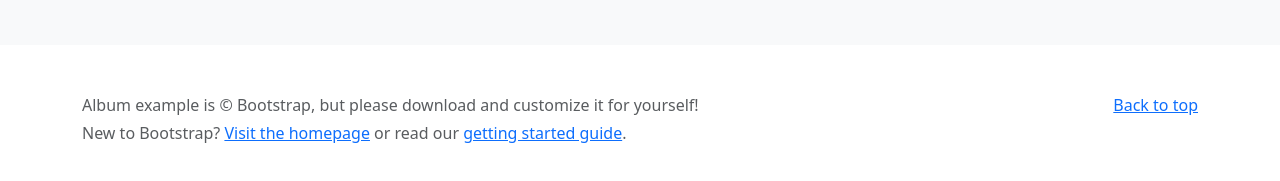
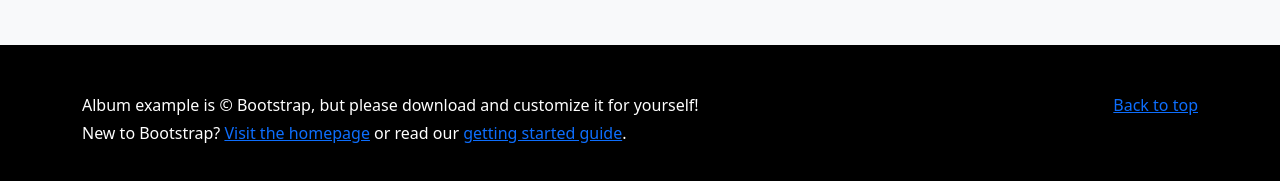
Before and after one commit to LockedNLoadedCoder/lockedNloadedCoder.github.io, a plain HTML site: page index.html in a window 1280 px wide. Shown: the part 1556-1737 px from the top of the page. Drawn offline with nearby package versions, Linux system fonts and the light colour scheme.

Commit message:
updated footer background, text color

```diff
--- a/index.html
+++ b/index.html
@@ -205,13 +205,13 @@
 
 </main>
 
-<footer class="text-muted py-5">
+<footer class="text-muted bg-black py-5">
   <div class="container">
     <p class="float-end mb-1">
       <a href="#">Back to top</a>
     </p>
-    <p class="mb-1">Album example is &copy; Bootstrap, but please download and customize it for yourself!</p>
-    <p class="mb-0">New to Bootstrap? <a href="/">Visit the homepage</a> or read our <a href="/docs/5.3/getting-started/introduction/">getting started guide</a>.</p>
+    <p class="mb-1 text-white">Album example is &copy; Bootstrap, but please download and customize it for yourself!</p>
+    <p class="mb-0 text-white">New to Bootstrap? <a href="/">Visit the homepage</a> or read our <a href="/docs/5.3/getting-started/introduction/">getting started guide</a>.</p>
   </div>
 </footer>
 
```
